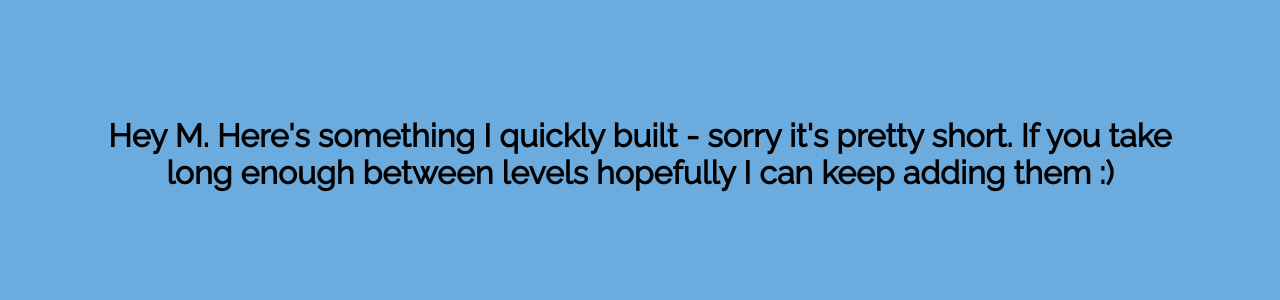
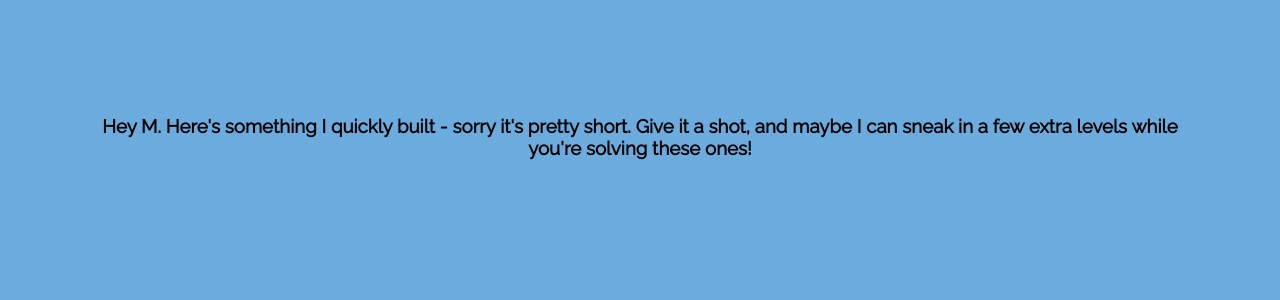
Before and after one commit to barun511/cryptic-hunt-personal, a Django app: page / in a window 1280 px wide. Shown: the part 36-336 px from the top of the page. Run offline with Django 3.2, Linux system fonts and the light colour scheme.

Commit message:
changes welcome message

```diff
--- a/hunt/templates/index.html
+++ b/hunt/templates/index.html
@@ -3,5 +3,5 @@
 Eminem
 {% endblock %}
 {% block 'content' %}
-<h1> Hey M. Here's something I quickly built - sorry it's pretty short. If you take long enough between levels hopefully I can keep adding them :) <h1>
+<h3> Hey M. Here's something I quickly built - sorry it's pretty short. Give it a shot, and maybe I can sneak in a few extra levels while you're solving these ones! <h3>
 {% endblock %}
```
